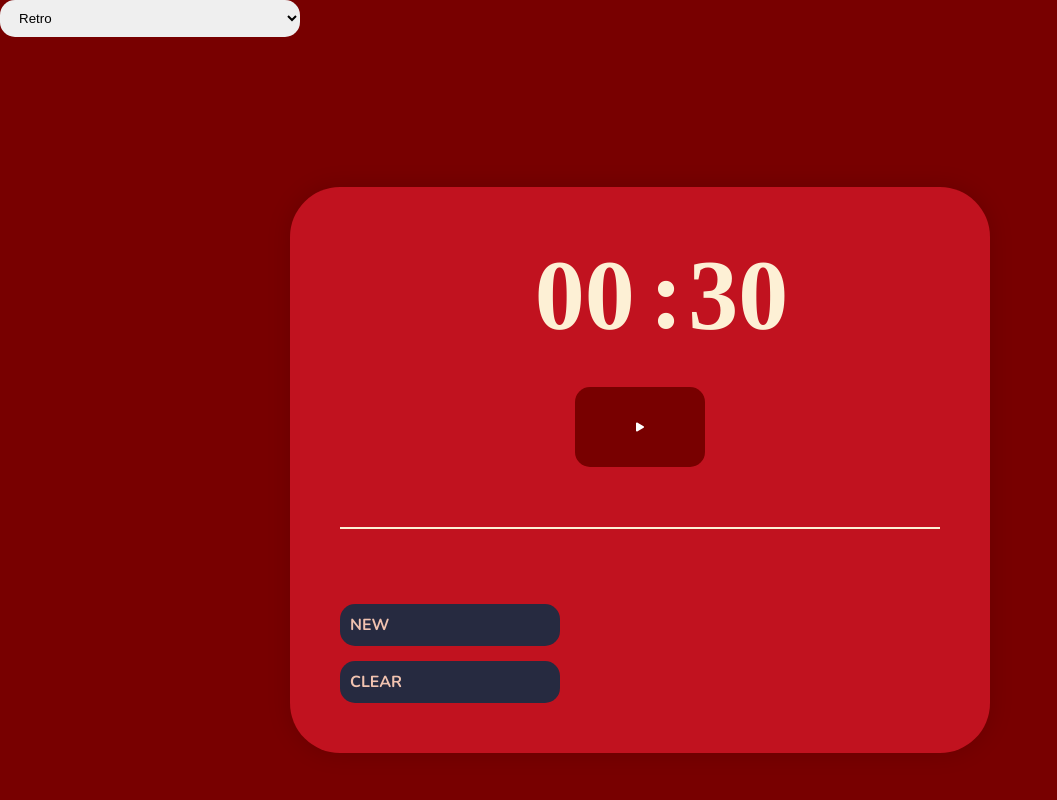
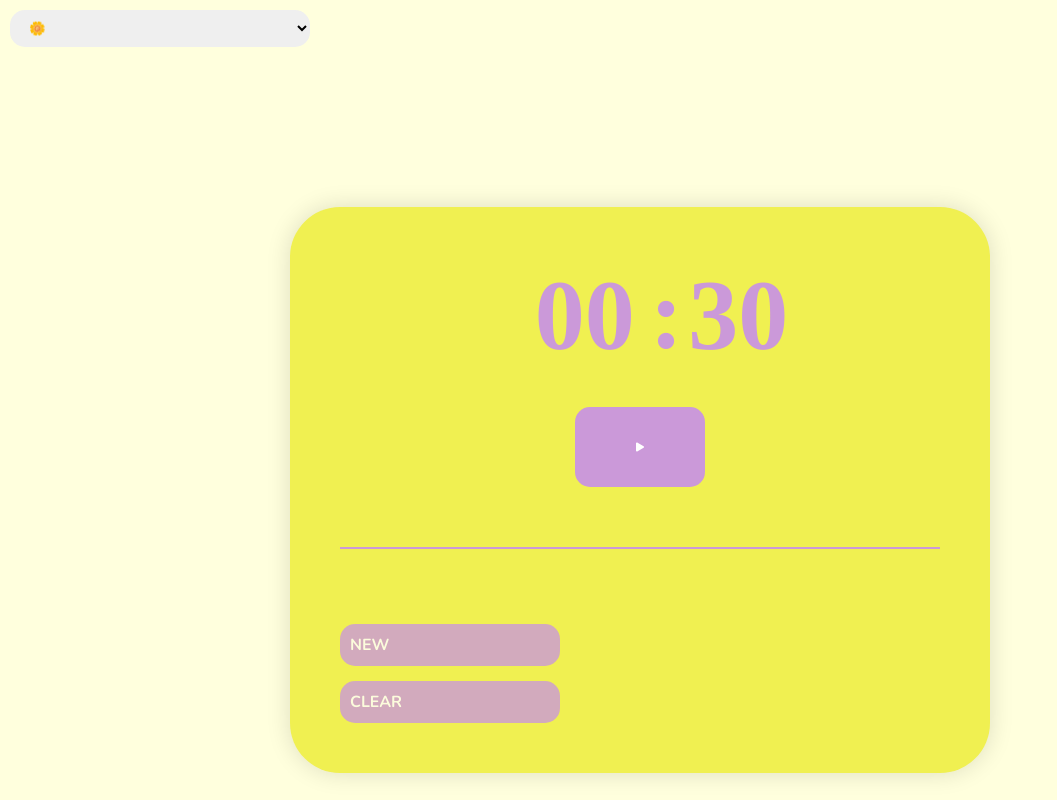
Before and after one commit to nojasm/justfocus, a plain HTML site: page index.html in a window 1280 px wide. Shown: the whole page, without its empty margins (0-1057 px from the left). Drawn offline with nearby package versions, Linux system fonts and the light colour scheme.

Commit message:
Add style

```diff
--- a/css/master.css
+++ b/css/master.css
@@ -25,6 +25,7 @@ body {
 	width: 300px;
 	padding: 10px 15px;
 	cursor: pointer;
+	margin: 10px;
 }
 
 #main {
--- a/js/main.js
+++ b/js/main.js
@@ -56,6 +56,20 @@ let styles = {
             "--task-bg": ["#bbb"],
             "--task-fg": ["#333"]
         }
+    },
+    "daisy": {
+        name: "🌼",
+        style: {
+            "--background": ["#ffd", "#ddb"],
+            "--main": ["#f0f051", "#ff3"],
+            "--fg": ["#cb99d9"],
+            "--task-button": ["#cb99d9"],
+            "--task-button-fg": ["white"],
+            "--start-button": ["#cb99d9"],
+            "--start-button-filter": ["invert(1.0)", "invert(0.8)"],
+            "--task-bg": ["#cb99d9"],
+            "--task-fg": ["#cb99d9"]
+        }
     }
 }
 
@@ -70,6 +84,8 @@ Object.keys(styles).forEach((s) => {
     opt.innerText = styles[s].name;
     document.getElementById("style").appendChild(opt);
 });
+
+document.getElementById("style").value = "daisy";
 
 function changeStyle(style, i) {
     Object.keys(style).forEach((s) => {
```
